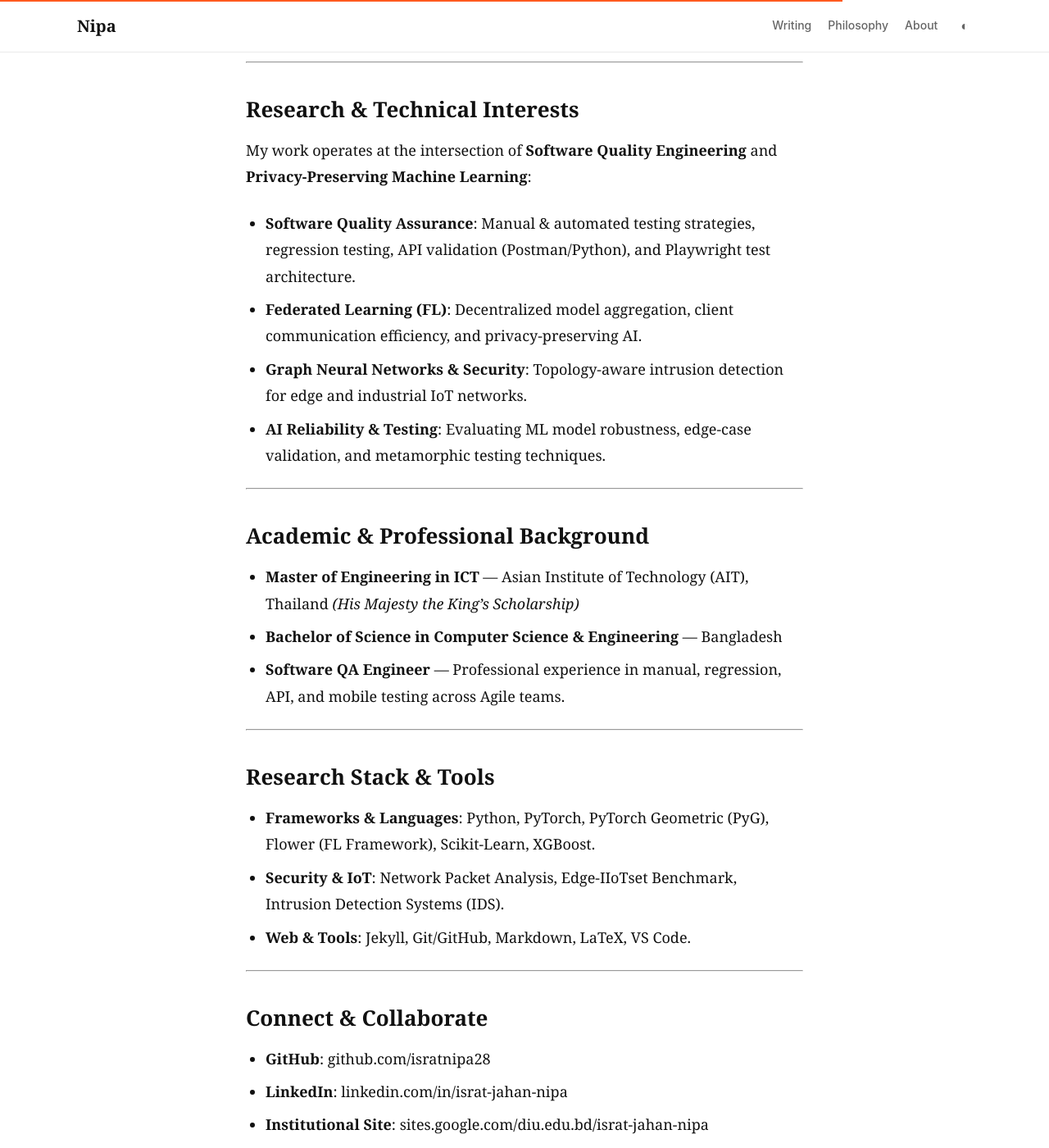
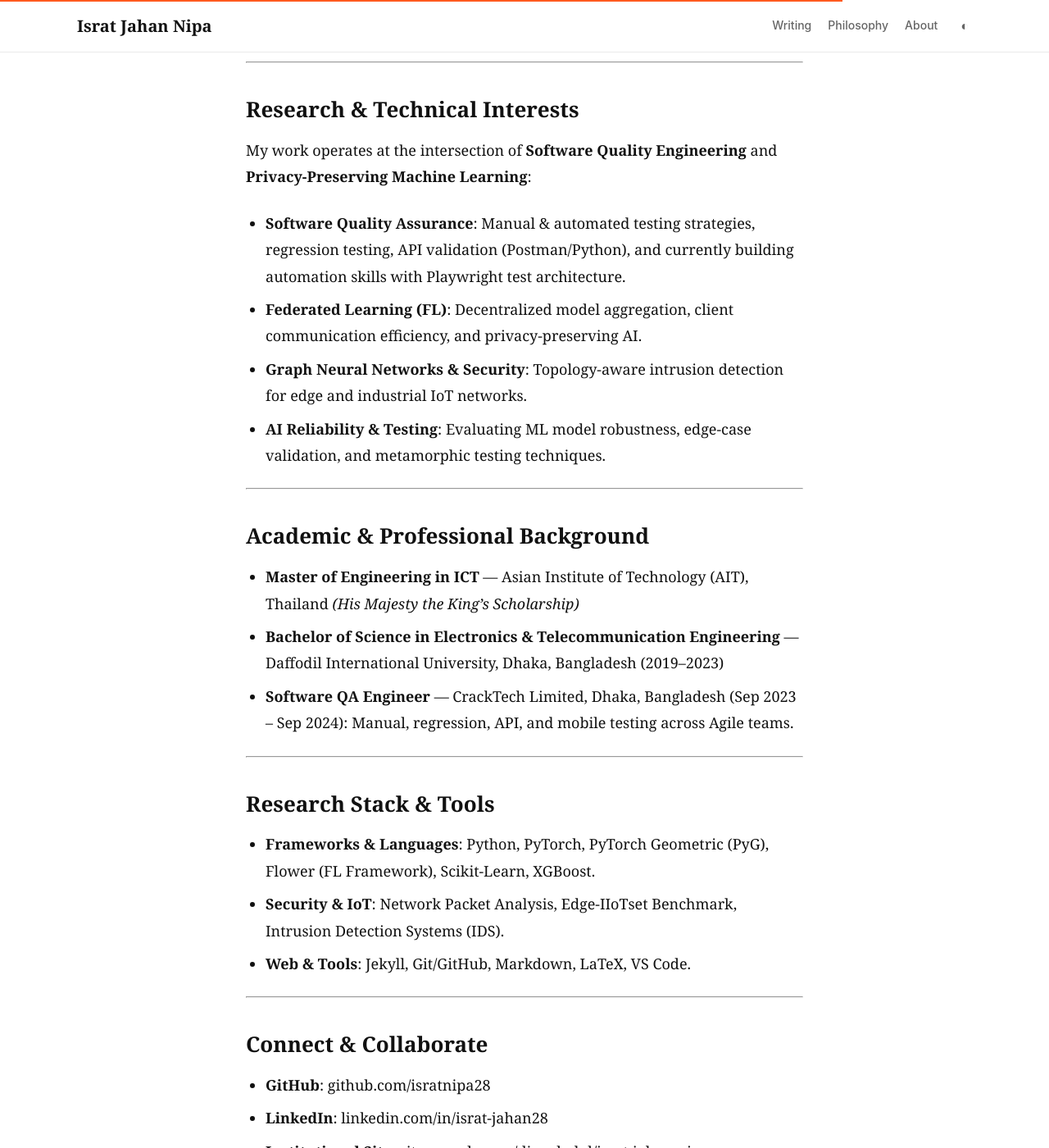
Before and after one commit to isratnipa28/isratnipa28.github.io, a Jekyll site: the page built from about.md, in a window 1280 px wide and 1400 px high, scrolled down 741 px. Shown: the whole window at 82% size. Built offline with Jekyll 4.4.1, drawn with Linux system fonts in a browser that asks for light colours.

Commit message:
fix(site): update branding name, tagline, degree, CrackTech experience, and LinkedIn links
- Changed top-left logo branding name to 'Israt Jahan Nipa' in _layouts/default.html and _config.yml
- Changed homepage tagline to 'Software Quality Assurance · Test Automation · AI-Driven Testing'
- Updated Bachelor's degree on About page to 'B.Sc. in Electronics & Telecommunication Engineering — Daffodil International University, Dhaka, Bangladesh (2019–2023)'
- Added CrackTech Limited work experience line: 'Software QA Engineer — CrackTech Limited, Dhaka, Bangladesh (Sep 2023 – Sep 2024)'
- Updated SQA bullet under Research & Technical Interests to highlight Playwright test architecture learning
- Updated LinkedIn link site-wide to https://www.linkedin.com/in/israt-jahan28/

```diff
--- a/_config.yml
+++ b/_config.yml
@@ -1,6 +1,6 @@
-title: "Nipa — AI Researcher & Storyteller"
-description: "Research notes on federated learning, graph neural networks, IoT security, and creative technical writing."
-author: Nipa
+title: "Israt Jahan Nipa — SQA Engineer & AI Researcher"
+description: "Personal blog and research notes on software quality assurance, test automation, federated learning, and IoT security."
+author: Israt Jahan Nipa
 url: "https://isratnipa28.github.io"
 permalink: /posts/:title.html
 markdown: kramdown
--- a/_layouts/default.html
+++ b/_layouts/default.html
@@ -28,7 +28,7 @@
     <header class="global-header">
         <div class="header-container">
             <div class="header-left">
-                <a href="{{ '/' | relative_url }}" class="publication-logo">Nipa</a>
+                <a href="{{ '/' | relative_url }}" class="publication-logo">Israt Jahan Nipa</a>
             </div>
             <div class="header-center-right">
                 <nav class="header-nav">
--- a/_layouts/home.html
+++ b/_layouts/home.html
@@ -9,7 +9,7 @@ layout: default
             <span class="avatar-badge">IN</span>
         </div>
         <div class="intro-text">
-            <p class="eyebrow">AI Research · Edge Intelligence · Federated Learning</p>
+            <p class="eyebrow">Software Quality Assurance · Test Automation · AI-Driven Testing</p>
             <h1 class="intro-title">Quality Assurance Meets AI Research: Testing Resilient Systems for the Real World.</h1>
             <p class="intro-bio">
                 I'm Israt Jahan Nipa, a Software Quality Assurance Engineer with hands-on experience in manual, regression, API, and mobile testing across Agile teams. I hold an M.Eng. in Information and Communication Technology from the Asian Institute of Technology (AIT), Thailand, where my research focused on federated learning and IoT security. I write about software testing practices, quality engineering, and how AI/ML concepts intersect with building resilient, well-tested systems.
@@ -100,7 +100,7 @@ layout: default
             <div class="footer-links">
                 <a href="https://github.com/isratnipa28" target="_blank" rel="noopener">GitHub</a>
                 <a href="https://scholar.google.com" target="_blank" rel="noopener">Google Scholar</a>
-                <a href="https://www.linkedin.com/in/israt-jahan-nipa" target="_blank" rel="noopener">LinkedIn</a>
+                <a href="https://www.linkedin.com/in/israt-jahan28/" target="_blank" rel="noopener">LinkedIn</a>
             </div>
             <div class="footer-copy">
                 <span>© {{ 'now' | date: "%Y" }} Israt Jahan Nipa. Built with Jekyll.</span>
--- a/about.md
+++ b/about.md
@@ -16,7 +16,7 @@ I write about software testing practices, quality engineering, test automation,
 
 My work operates at the intersection of **Software Quality Engineering** and **Privacy-Preserving Machine Learning**:
 
-- **Software Quality Assurance**: Manual & automated testing strategies, regression testing, API validation (Postman/Python), and Playwright test architecture.
+- **Software Quality Assurance**: Manual & automated testing strategies, regression testing, API validation (Postman/Python), and currently building automation skills with Playwright test architecture.
 - **Federated Learning (FL)**: Decentralized model aggregation, client communication efficiency, and privacy-preserving AI.
 - **Graph Neural Networks & Security**: Topology-aware intrusion detection for edge and industrial IoT networks.
 - **AI Reliability & Testing**: Evaluating ML model robustness, edge-case validation, and metamorphic testing techniques.
@@ -26,8 +26,8 @@ My work operates at the intersection of **Software Quality Engineering** and **P
 ## Academic & Professional Background
 
 - **Master of Engineering in ICT** — Asian Institute of Technology (AIT), Thailand *(His Majesty the King's Scholarship)*
-- **Bachelor of Science in Computer Science & Engineering** — Bangladesh
-- **Software QA Engineer** — Professional experience in manual, regression, API, and mobile testing across Agile teams.
+- **Bachelor of Science in Electronics & Telecommunication Engineering** — Daffodil International University, Dhaka, Bangladesh (2019–2023)
+- **Software QA Engineer** — CrackTech Limited, Dhaka, Bangladesh (Sep 2023 – Sep 2024): Manual, regression, API, and mobile testing across Agile teams.
 
 ---
 
@@ -42,5 +42,5 @@ My work operates at the intersection of **Software Quality Engineering** and **P
 ## Connect & Collaborate
 
 - **GitHub**: [github.com/isratnipa28](https://github.com/isratnipa28)
-- **LinkedIn**: [linkedin.com/in/israt-jahan-nipa](https://www.linkedin.com/in/israt-jahan-nipa)
+- **LinkedIn**: [linkedin.com/in/israt-jahan28](https://www.linkedin.com/in/israt-jahan28/)
 - **Institutional Site**: [sites.google.com/diu.edu.bd/israt-jahan-nipa](https://sites.google.com/diu.edu.bd/israt-jahan-nipa/home)
```
Also changed, not shown: _layouts/post.html (+3 -4 lines), about-me.md (added, +39 -0 lines).
